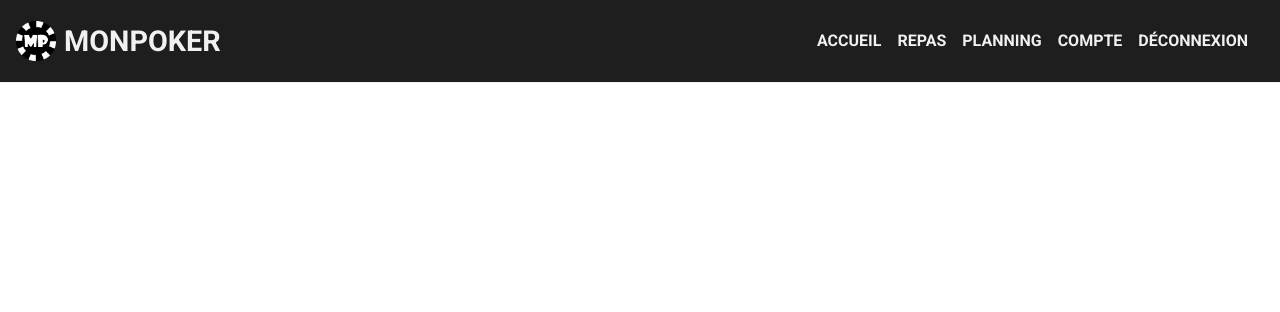
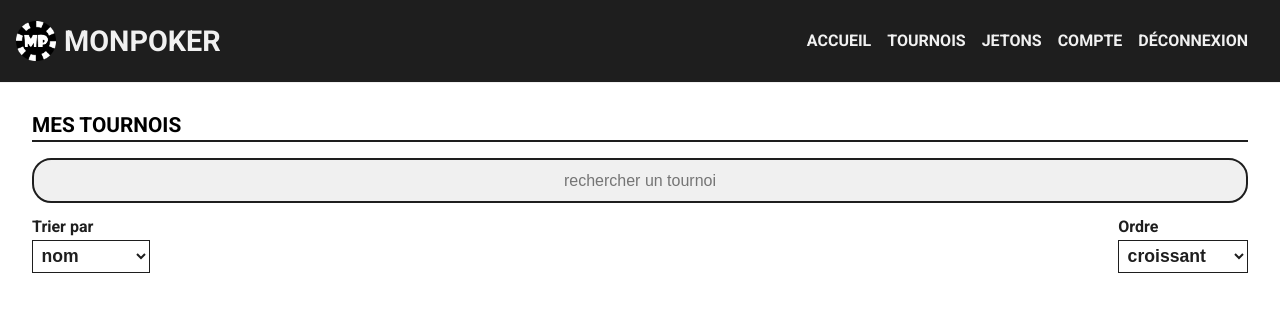
Before and after one commit to juan5987/monpoker-react, a React (Create React App) app: page /tournaments in a window 1280 px wide. Shown: the top 312 px of the page. Built offline with nearby package versions, Linux system fonts and the light colour scheme.

Commit message:
added tournament component with searchbar and filters

```diff
--- a/src/Router.tsx
+++ b/src/Router.tsx
@@ -2,6 +2,7 @@ import React from 'react'
 import { BrowserRouter, Routes, Route } from "react-router-dom";
 import Layout from './components/Layout';
 import Home from './pages/Home';
+import Tournaments from './pages/Tournaments';
 
 const Router = () => {
     return (
@@ -9,6 +10,7 @@ const Router = () => {
             <Layout>
               <Routes>
                 <Route path="/" element={<Home />}></Route>
+                <Route path="/tournaments" element={<Tournaments />}></Route>
               </Routes>
             </Layout>
           </BrowserRouter>
--- a/src/components/Header.tsx
+++ b/src/components/Header.tsx
@@ -26,10 +26,10 @@ const Header = () => {
             <Link to="/" className="navbar--desktop__list__element__link">accueil</Link>
           </li>
           <li className="navbar--desktop__list__element" onClick={handleCloseMenu}>
-            <Link to="/meals" className="navbar--desktop__list__element__link">repas</Link>
+            <Link to="/tournaments" className="navbar--desktop__list__element__link">tournois</Link>
           </li>
           <li className="navbar--desktop__list__element" onClick={handleCloseMenu}>
-            <Link to="/planning" className="navbar--desktop__list__element__link">planning</Link>
+            <Link to="/chips" className="navbar--desktop__list__element__link">jetons</Link>
           </li>
           <li className="navbar--desktop__list__element" onClick={handleCloseMenu}>
             <Link to="/account" className="navbar--desktop__list__element__link">compte</Link>
@@ -51,10 +51,10 @@ const Header = () => {
             <Link to="/" className="navbar__list__element__link">accueil</Link>
           </li>
           <li className="navbar__list__element" onClick={handleCloseMenu}>
-            <Link to="/meals" className="navbar__list__element__link">repas</Link>
+            <Link to="/tournaments" className="navbar__list__element__link">tournois</Link>
           </li>
           <li className="navbar__list__element" onClick={handleCloseMenu}>
-            <Link to="/planning" className="navbar__list__element__link">planning</Link>
+            <Link to="/chips" className="navbar__list__element__link">jetons</Link>
           </li>
           <li className="navbar__list__element" onClick={handleCloseMenu}>
             <Link to="/account" className="navbar__list__element__link">compte</Link>
--- a/src/pages/Home.tsx
+++ b/src/pages/Home.tsx
@@ -2,8 +2,8 @@ import React from 'react'
 
 const Home = () => {
   return (
-    <div className='page'>
-      test
+    <div className='home'>
+      homepage
     </div>
   )
 }
--- /dev/null
+++ b/src/pages/Tournaments.tsx
@@ -0,0 +1,36 @@
+import React from 'react'
+import '../styles/tournaments.sass'
+
+const Home = () => {
+  return (
+    <div className='meals'>
+      <div className="meals__title">
+        <h2 className='meals__title__text'>Mes tournois</h2>
+      </div>
+      <section className="meals__searchbar">
+        <input type="text" className="meals__searchbar__input" id="searchbar" name="searchbar" placeholder='rechercher un tournoi' />
+      </section>
+      <section className="meals__filters">
+        <div className="meals__filters__element">
+          <label htmlFor="element" className="meals__filters__element__label">Trier par</label>
+          <select name="element" id="element" className='meals__filters__element__select'>
+            <option value="name" className="meals__filters__element__select__option" defaultValue="name">nom</option>
+            <option value="date" className="meals__filters__element__select__option">date</option>
+            <option value="calorie" className="meals__filters__element__select__option">buy-in</option>
+            <option value="protein" className="meals__filters__element__select__option">cash prize</option>
+            <option value="carbo" className="meals__filters__element__select__option">joueurs</option>
+          </select>
+        </div>
+        <div className="meals__filters__element">
+          <label htmlFor="element" className="meals__filters__element__label">Ordre</label>
+          <select name="element" id="element" className='meals__filters__element__select' defaultValue="ascending">
+            <option value="ascending" className="meals__filters__element__select__option">croissant</option>
+            <option value="descending" className="meals__filters__element__select__option">décroissant</option>
+          </select>
+        </div>
+      </section>
+    </div>
+  )
+}
+
+export default Home;
--- /dev/null
+++ b/src/styles/tournaments.sass
@@ -0,0 +1,54 @@
+.meals
+    display: flex
+    flex-direction: column
+    justify-content: flex-start
+    width: 100%
+
+    &__title
+        display: flex
+        align-items: center
+        margin-bottom: 1rem
+
+        &__text
+            width: 100%
+            text-transform: uppercase
+            font-weight: bold
+            font-size: 1.3rem
+            padding-bottom: .25rem
+            border-bottom: 2px solid rgb(30,30,30)
+
+    &__searchbar
+        display: flex
+        flex-direction: column
+        margin-bottom: 1rem
+
+        &__input
+            font-size: 1.2rem
+            padding: .5em 1em
+            border: 2px solid rgb(30,30,30)
+            border-radius: 1em
+            background-color: rgb(240,240,240)
+
+            &::placeholder
+                font-size: 1rem
+                text-align: center
+
+    &__filters
+        display: flex
+        justify-content: space-between
+
+        &__element
+            display: flex
+            flex-direction: column
+
+            &__label
+                font-weight: bold
+                color: rgb(30,30,30)
+                margin-bottom: .3rem
+
+            &__select, &__option
+                color: rgb(30,30,30)
+                font-size: 1.1rem
+                font-weight: bold
+                padding: .25em
+                border: 1px solid rgb(30,30,30)
```
